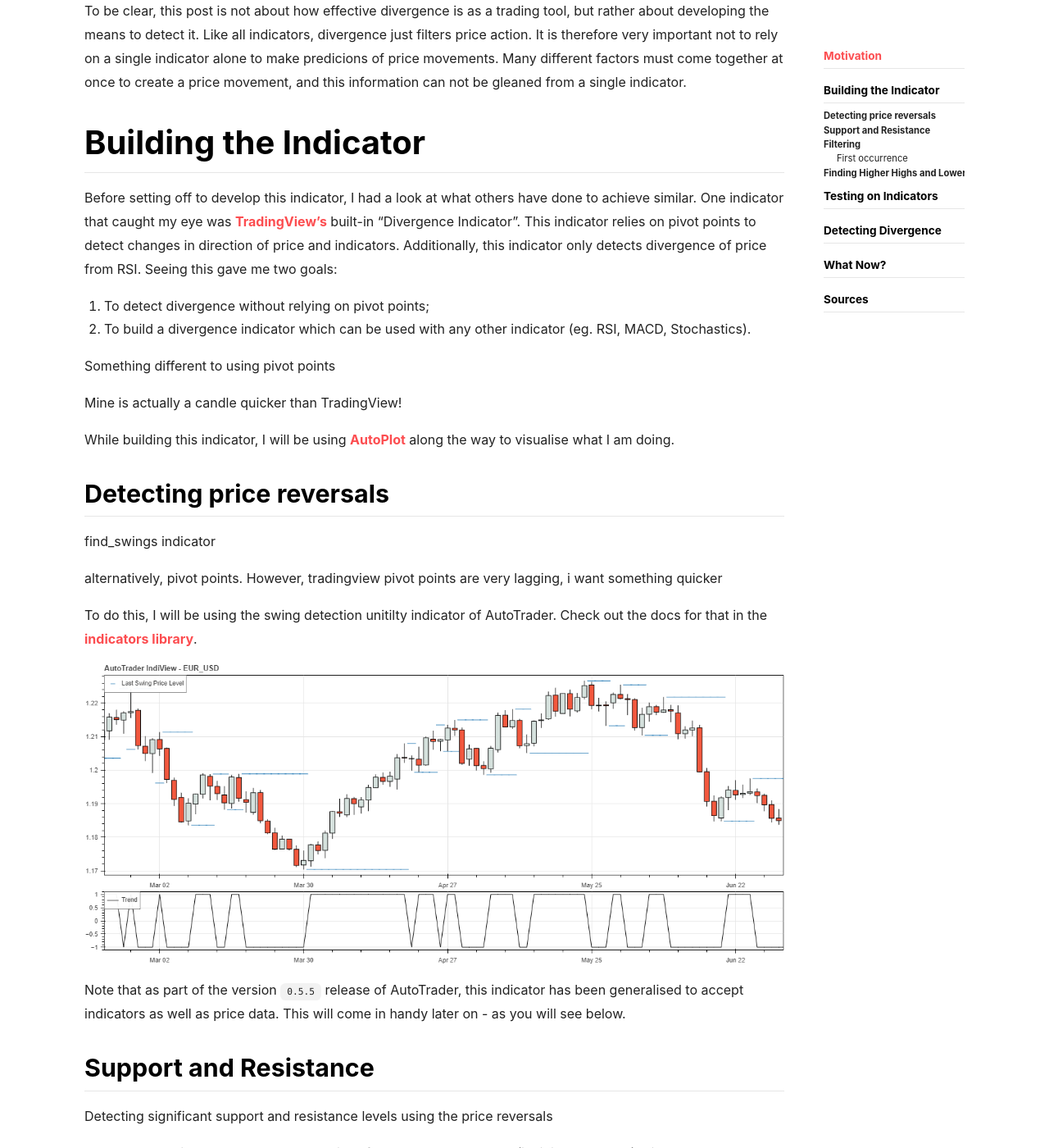
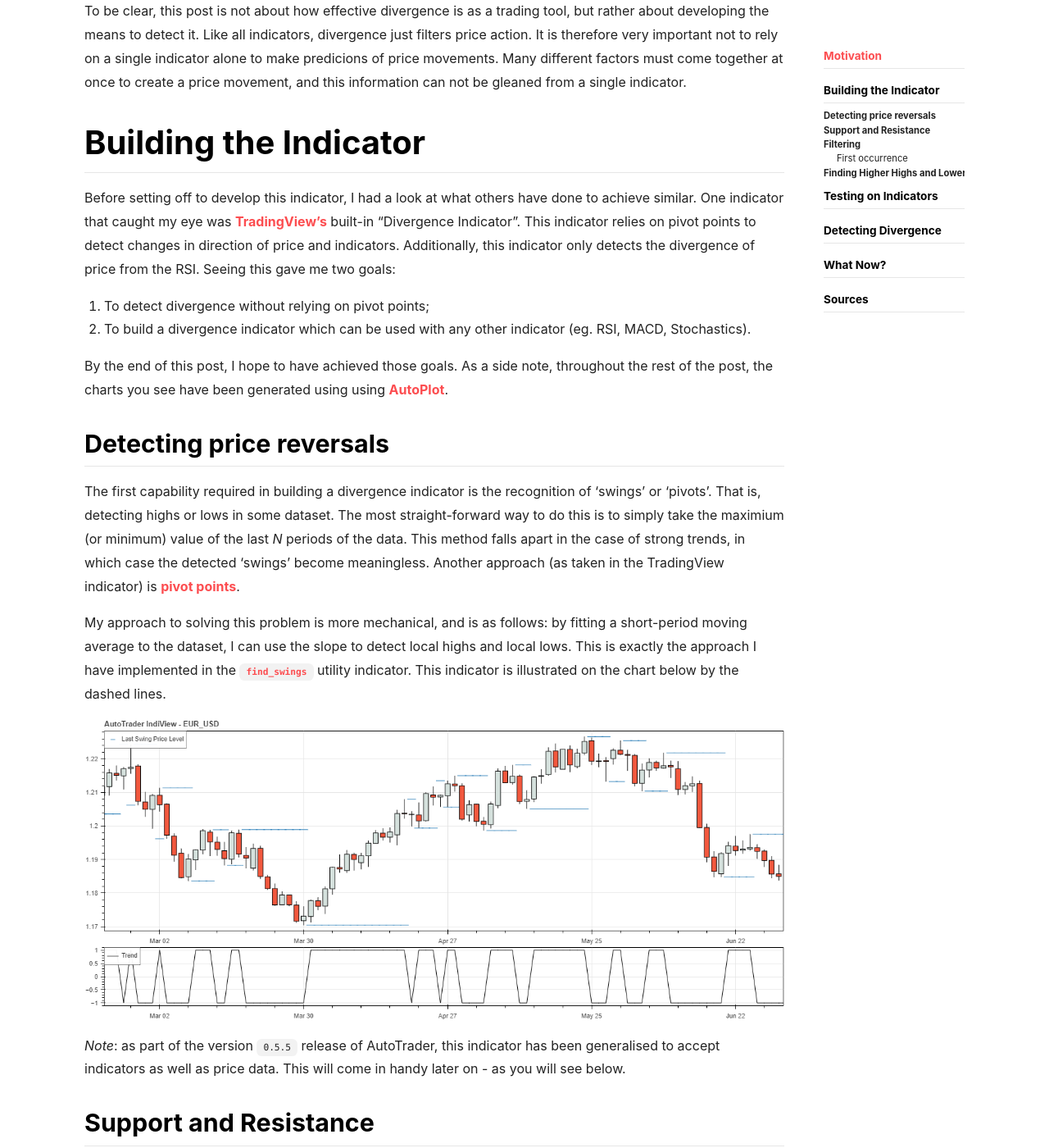
Before and after one commit to kieran-mackle/AutoTrader, a Jekyll site: the page built from content/_posts/2070-11-08-detecting-divergence.md, in a window 1280 px wide and 1400 px high, scrolled down 669 px. Shown: the whole window at 82% size. Built offline with Jekyll 4.4.1, drawn with Linux system fonts in a browser that asks for light colours; nearby versions of some CDN libraries.

Commit message:
docs: price swings comments

```diff
--- a/content/_posts/2070-11-08-detecting-divergence.md
+++ b/content/_posts/2070-11-08-detecting-divergence.md
@@ -31,37 +31,35 @@ together at once to create a price movement, and this information can not be gle
 Before setting off to develop this indicator, I had a look at what others have done to achieve similar. One
 indicator that caught my eye was [TradingView's](https://www.tradingview.com/) built-in "Divergence Indicator".
 This indicator relies on pivot points to detect changes in direction of price and indicators. Additionally,
-this indicator only detects divergence of price from RSI. Seeing this gave me two goals:
+this indicator only detects the divergence of price from the RSI. Seeing this gave me two goals:
+
 1. To detect divergence without relying on pivot points;
 2. To build a divergence indicator which can be used with any other indicator (eg. RSI, MACD, Stochastics).
 
-
-Something different to using pivot points
-
-Mine is actually a candle quicker than TradingView!
+By the end of this post, I hope to have achieved those goals. As a side note, throughout the rest of the post,
+the charts you see have been generated using using [AutoPlot](../docs/autoplot).
 
 
+## Detecting price reversals
+The first capability required in building a divergence indicator is the recognition of 'swings' or 'pivots'.
+That is, detecting highs or lows in some dataset. The most straight-forward way to do this is to simply take
+the maximium (or minimum) value of the last *N* periods of the data. This method falls apart in the case of
+strong trends, in which case the detected 'swings' become meaningless. Another approach (as taken in the
+TradingView indicator) is [pivot points](https://www.investopedia.com/terms/p/pivotpoint.asp).
 
-While building this indicator, I will be using [AutoPlot](../docs/autoplot) along the way to visualise what I am
-doing.
-
-## Detecting price reversals
-
-find_swings indicator
-
-alternatively, pivot points. However, tradingview pivot points are very lagging,
-i want something quicker
-
-To do this, I will be using the swing detection unitilty indicator of AutoTrader. Check out the docs for that
-in the [indicators library](../docs/indicators#price-swing-detection).
+My approach to solving this problem is more mechanical, and is as follows: by fitting a short-period moving
+average to the dataset, I can use the slope to detect local highs and local lows. This is exactly the approach
+I have implemented in the [`find_swings`](../docs/indicators#swing-detection) utility indicator. This indicator
+is illustrated on the chart below by the dashed lines.
 
 ![Price Swings](/AutoTrader/assets/divergence-blog/price-swings-trend.png "Price Swings")
 
-Note that as part of the version `0.5.5` release of AutoTrader, this indicator has been generalised to accept
+*Note*: as part of the version `0.5.5` release of AutoTrader, this indicator has been generalised to accept
 indicators as well as price data. This will come in handy later on - as you will see below.
 
 
 ## Support and Resistance
+
 
 Detecting significant support and resistance levels using the price reversals
 
```
